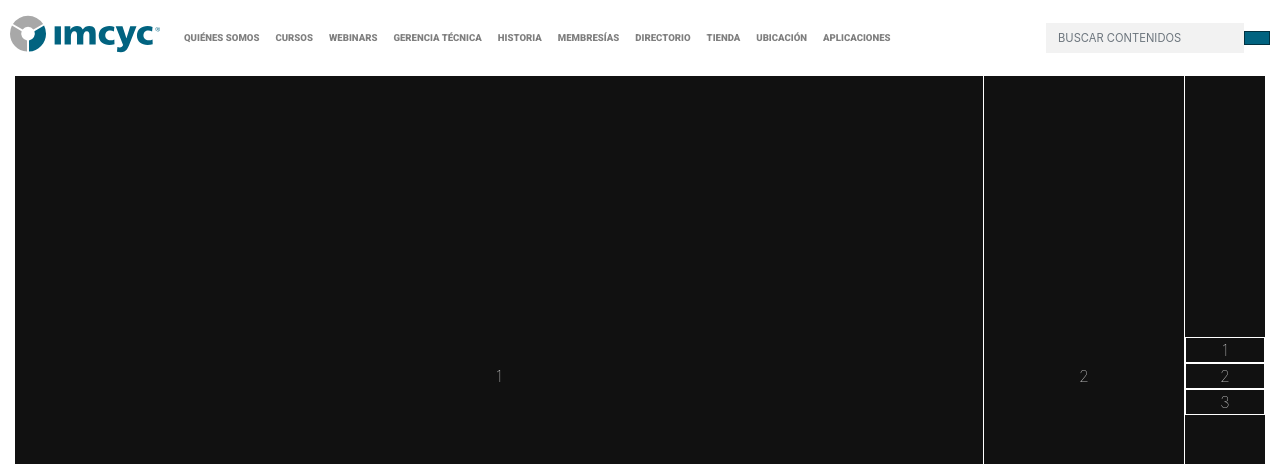
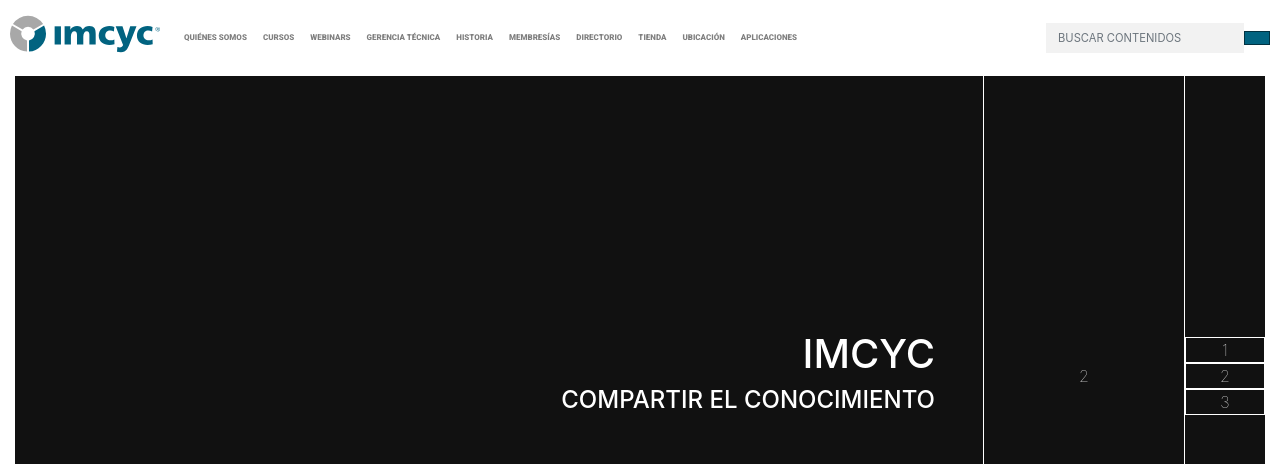
Before and after one commit to axelobscura/imcyc, a Next.js app: page / in a window 1280 px wide. Shown: the top 464 px of the page. Built offline with nearby package versions, Linux system fonts and the light colour scheme.

Commit message:
Grid styling

```diff
--- a/pages/components/grid/Grid.js
+++ b/pages/components/grid/Grid.js
@@ -3,7 +3,10 @@
 export default function Grid(){
   return(
     <div className={classes.wrapgrid}>
-      <div className={classes.griditem}>1</div>
+      <div className={classes.griditem}>
+        <h1 className="text-right pr-5">IMCYC</h1>
+        <h4 className="text-right pr-5">COMPARTIR EL CONOCIMIENTO</h4>
+      </div>
       <div className={classes.griditem}>2</div>
       <div className={classes.griditem}>
         <div className={classes.test}>1</div>
--- a/styles/globals.css
+++ b/styles/globals.css
@@ -52,7 +52,7 @@
 }
 
 .nav-link {
-  font-size: 0.6em;
+  font-size: 0.5em;
   font-family: 'Roboto', sans-serif;
   font-weight: bold;
 }
@@ -154,6 +154,14 @@
   width: 75px;
 }
 
+.griditem h1 {
+  font-weight: bold;
+}
+
+.griditem h4 {
+  font-weight: 100;
+}
+
 @media (max-width: 600px) {
   .quienesSomos {
     margin-top: 200px;
```
